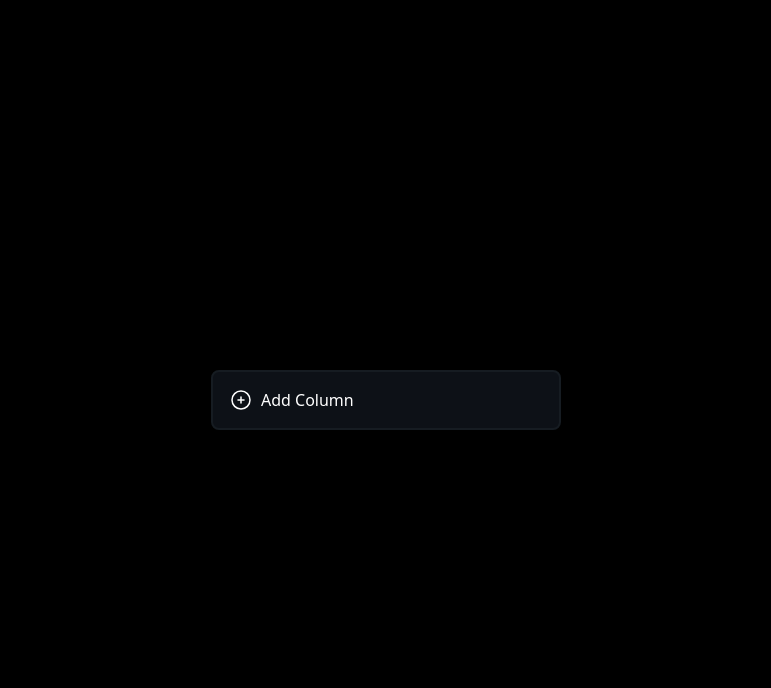
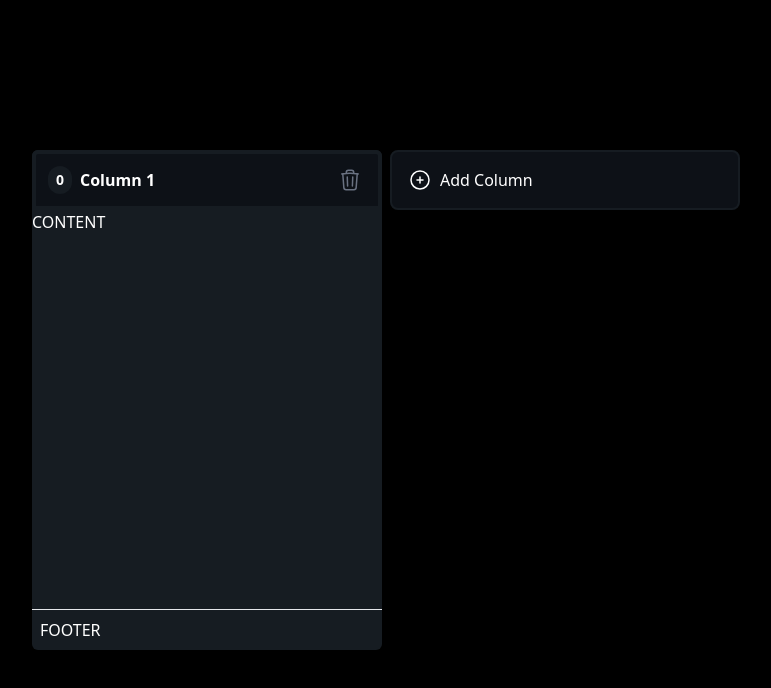
Before and after one commit to kosolapiyD/dnd-board, a React (Vite) app: page / in a window 1280 px wide. Both pictures are taken after a click on the button "Add Column". Shown: the top 688 px of the page, without its empty margins (254-1025 px from the left). Built offline with nearby package versions, Linux system fonts and the light colour scheme.

Commit message:
feat: add TrashIcon component and integrate it into ColumnContainer

```diff
--- /dev/null
+++ b/src/assets/icons/trash-icon.tsx
@@ -0,0 +1,17 @@
+export const TrashIcon = () => {
+  return (
+    <svg
+      xmlns='http://www.w3.org/2000/svg'
+      fill='none'
+      viewBox='0 0 24 24'
+      strokeWidth={1.5}
+      className='size-6'
+    >
+      <path
+        strokeLinecap='round'
+        strokeLinejoin='round'
+        d='m14.74 9-.346 9m-4.788 0L9.26 9m9.968-3.21c.342.052.682.107 1.022.166m-1.022-.165L18.16 19.673a2.25 2.25 0 0 1-2.244 2.077H8.084a2.25 2.25 0 0 1-2.244-2.077L4.772 5.79m14.456 0a48.108 48.108 0 0 0-3.478-.397m-12 .562c.34-.059.68-.114 1.022-.165m0 0a48.11 48.11 0 0 1 3.478-.397m7.5 0v-.916c0-1.18-.91-2.164-2.09-2.201a51.964 51.964 0 0 0-3.32 0c-1.18.037-2.09 1.022-2.09 2.201v.916m7.5 0a48.667 48.667 0 0 0-7.5 0'
+      />
+    </svg>
+  );
+};
--- /dev/null
+++ b/src/components/column-container.tsx
@@ -0,0 +1,30 @@
+import { TrashIcon } from '../assets/icons/trash-icon';
+import type { Column } from '../types';
+
+interface ColumnContainerProps {
+  column: Column;
+}
+
+export const ColumnContainer = ({ column }: ColumnContainerProps) => {
+  return (
+    <div className='bg-column-background w-[350px] h-[500px] max-h-[500px] rounded-md flex flex-col'>
+      {/* column title */}
+      <div className='bg-main-background text-md h-[60px] cursor-grab rounded-md rounded-b-none p-3 font-bold border-column-background border-4 flex items-center justify-between'>
+        <div className='flex gap-2 items-center'>
+          <div className='flex justify-center items-center bg-column-background px-2 py-1 text-sm rounded-full'>
+            0
+          </div>
+          {column.title}
+        </div>
+        <button className='stroke-gray-500 hover:stroke-white hover:bg-column-background rounded px-1 py-2'>
+          <TrashIcon />
+        </button>
+      </div>
+
+      {/* column task container */}
+      <div className='flex-1 flex-grow'>CONTENT</div>
+      {/* column footer */}
+      <div className='p-2 border-t border-t-gray-200'>FOOTER</div>
+    </div>
+  );
+};
--- a/src/components/kanban-board.tsx
+++ b/src/components/kanban-board.tsx
@@ -2,9 +2,11 @@ import { useState } from 'react';
 import { PlusIcon } from '../assets/icons/plus-icon';
 import type { Column } from '../types';
 import { v4 as uuidv4 } from 'uuid';
+import { ColumnContainer } from './column-container';
 
 export const KanbanBoard = () => {
   const [columns, setColumns] = useState<Column[]>([]);
+  console.log('columns :>> ', columns);
 
   const handleAddColumn = () => {
     const newColumn: Column = {
@@ -17,7 +19,12 @@ export const KanbanBoard = () => {
 
   return (
     <div className='m-auto flex min-h-screen w-full items-center overflow-x-auto overflow-y-hidden px-[40px]'>
-      <div className='m-auto'>
+      <div className='m-auto flex gap-2'>
+        <div className='flex gap-4'>
+          {columns.map((column) => (
+            <ColumnContainer key={column.id} column={column} />
+          ))}
+        </div>
         <button
           className='h-[60px] w-[350px] min-w-[350px] cursor-pointer rounded-lg bg-main-background border-2 border-column-background p-4 ring-rose-500 hover:ring-2 flex gap-2'
           onClick={() => handleAddColumn()}
```
